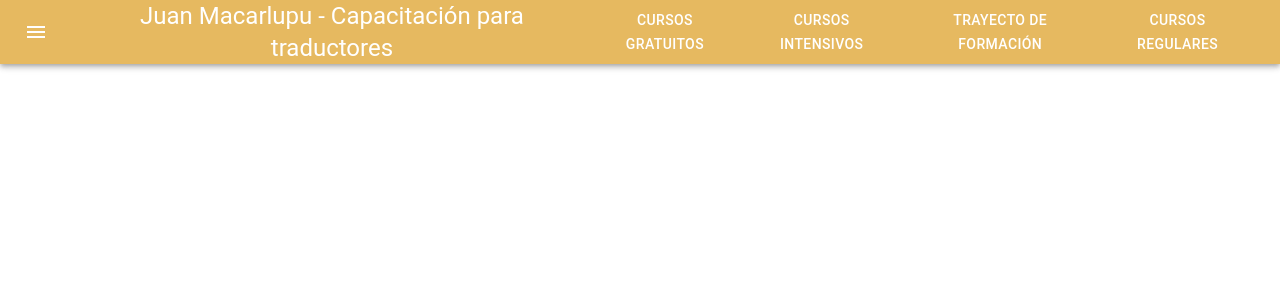
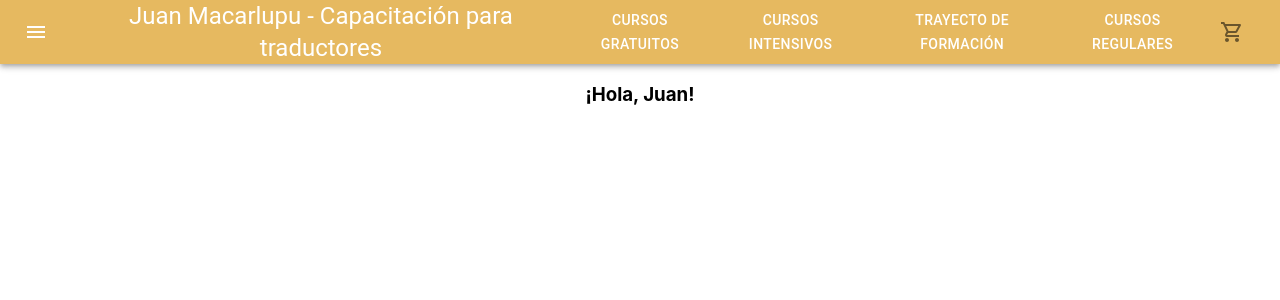
Before and after one commit to juanmacar/curso-react, a React (Create React App) app: page / in a window 1280 px wide. Shown: the top 300 px of the page. Built offline with nearby package versions, Linux system fonts and the light colour scheme.

Commit message:
entrega clase 4

```diff
--- a/src/App.js
+++ b/src/App.js
@@ -1,12 +1,24 @@
 import './App.css';
 import BarraApp from './components/NavBar';
+import ItemListContainer from './components/ItemListContainer';
+//import React, { useState } from 'react';
+
+
+
 
 function App() {
+
   return (
+
+
     <div className="App">
       <BarraApp />
-    </div>
+      <ItemListContainer nombre="Juan"/>
+      </div>
   );
+
+
+
 }
 
 export default App;
--- /dev/null
+++ b/src/components/CartWidget.js
@@ -0,0 +1,9 @@
+import {IconButton} from "@material-ui/core";
+import LocalGroceryStoreOutlinedIcon from '@material-ui/icons/LocalGroceryStoreOutlined';
+const CartWidget = ()=> {
+    return(
+    <IconButton>
+            <LocalGroceryStoreOutlinedIcon />
+    </IconButton>
+    )}
+export default CartWidget
--- /dev/null
+++ b/src/components/ItemListContainer.js
@@ -0,0 +1,10 @@
+const ItemListContainer = (props)=> {
+
+    return(
+    <div>
+        <h3>
+            ¡Hola, {props.nombre}!
+        </h3>
+    </div>
+    )}
+export default ItemListContainer
--- a/src/components/NavBar.js
+++ b/src/components/NavBar.js
@@ -1,6 +1,8 @@
 import { AppBar, Toolbar, IconButton, Typography, Button } from "@material-ui/core";
 import MenuIcon from '@material-ui/icons/Menu';
 import { makeStyles } from '@material-ui/core/styles';
+import CartWidget from "./CartWidget";
+
 
 const useStyles = makeStyles((theme) => ({
   root: {
@@ -30,6 +32,7 @@ const classes = useStyles();
           <Button color="inherit">Cursos intensivos</Button>
           <Button color="inherit">Trayecto de formación</Button>
           <Button color="inherit">Cursos regulares</Button>
+          <CartWidget/>
         </Toolbar>
       </AppBar>
     )
```
